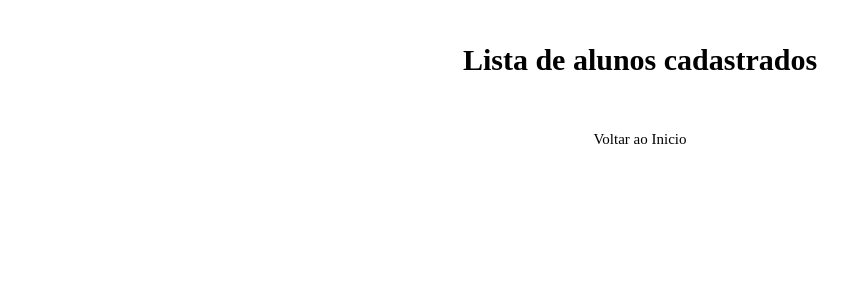
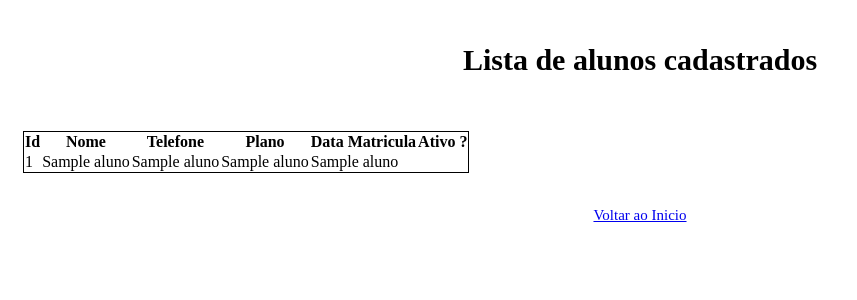
Before and after one commit to janilsonmathias-alt/Sistema-Academia, a Flask app: page /alunos/listar_alunos_cadastrados/ in a window 1280 px wide. Shown: the top 300 px of the page, without its empty margins (0-857 px from the left). Run offline with Flask 3, Linux system fonts and the light colour scheme; a database or web service that is not in the repository returns one stand-in record (values such as "Sample title"); some libraries are stand-ins or nearby versions.

Commit message:
Update lista_de_alunos_cadastrados.html

```diff
--- a/templates/lista_de_alunos_cadastrados.html
+++ b/templates/lista_de_alunos_cadastrados.html
@@ -32,7 +32,7 @@
     <h1>Lista de alunos cadastrados</h1><br><br>
 
     {% if lista %}
-    <div class="table-container>
+    <div class="table-container">
       <table>
         <tr>
           <th>Id</th>
```
